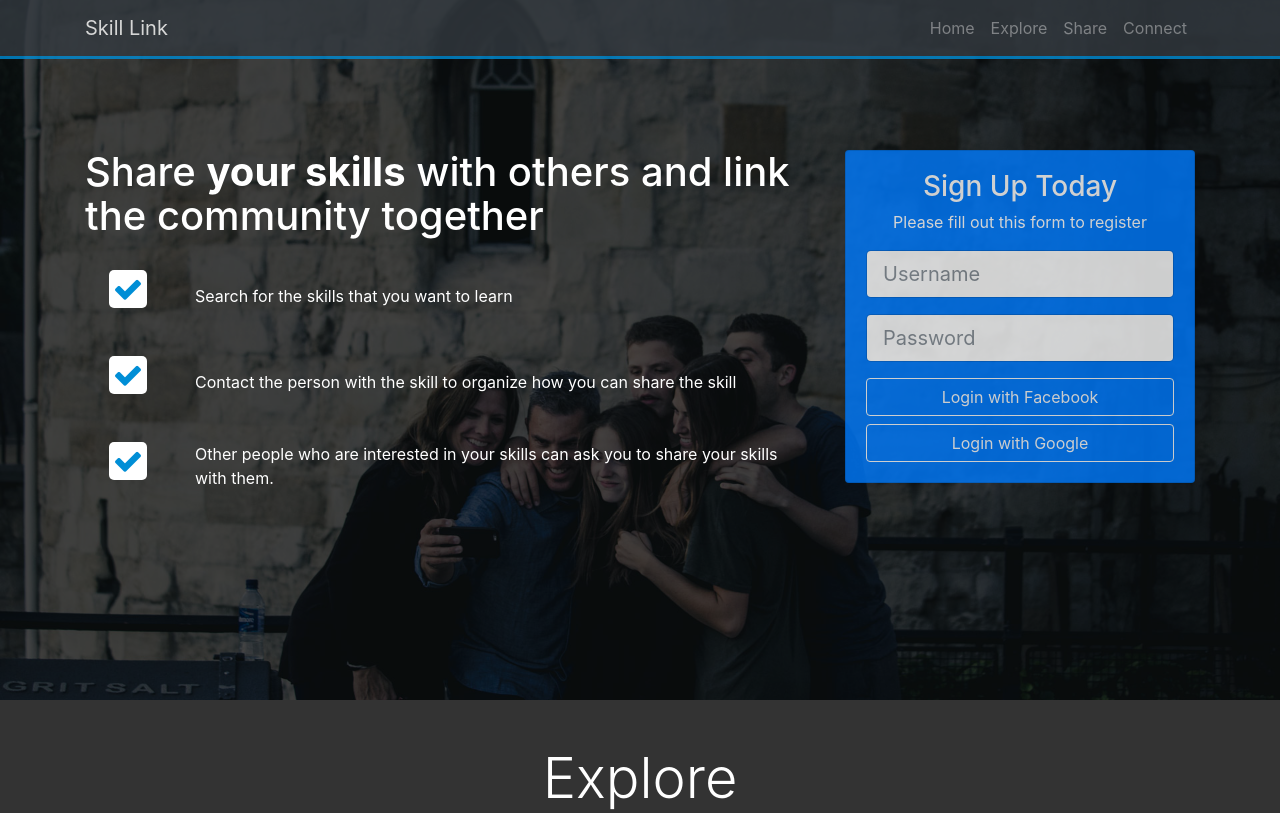
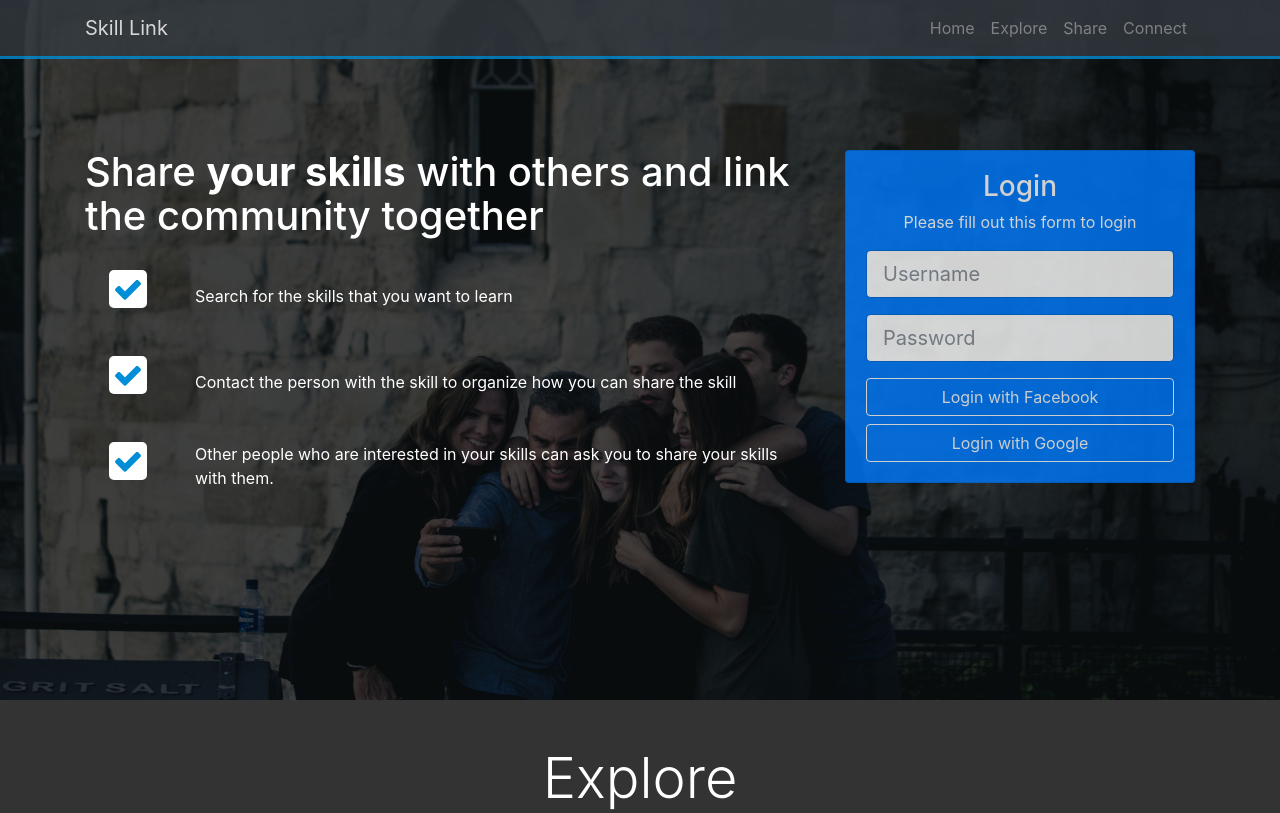
Before and after one commit to mbmoustafa/skilllink, a plain HTML site: page index.html in a window 1280 px wide. Shown: the top 813 px of the page. Drawn offline with Linux system fonts and the light colour scheme.

Commit message:
Second Commit

```diff
--- a/index.html
+++ b/index.html
@@ -73,8 +73,8 @@
             <div class="col-lg-4">
               <div class="card bg-primary text-center card-form">
                 <div class="card-body">
-                  <h3>Sign Up Today</h3>
-                  <p>Please fill out this form to register</p>
+                  <h3>Login</h3>
+                  <p>Please fill out this form to login</p>
                   <form>
                     <div class="form-group">
                       <input type="text" class="form-control form-control-lg" placeholder="Username">
```
